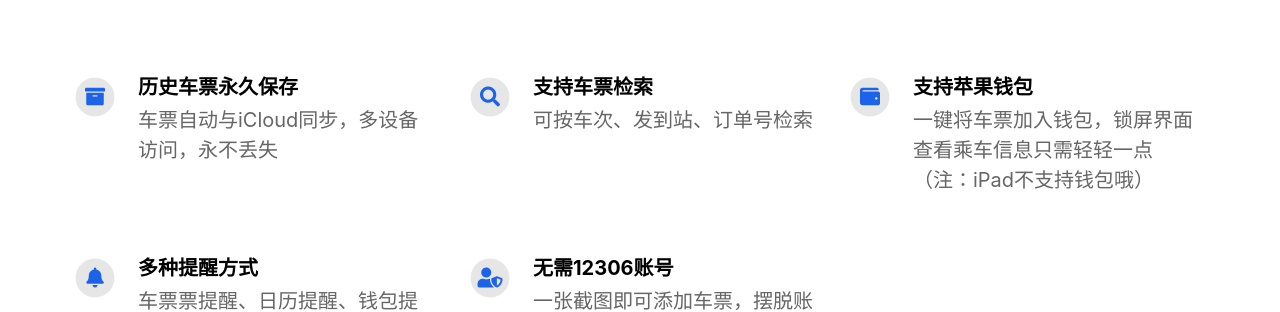
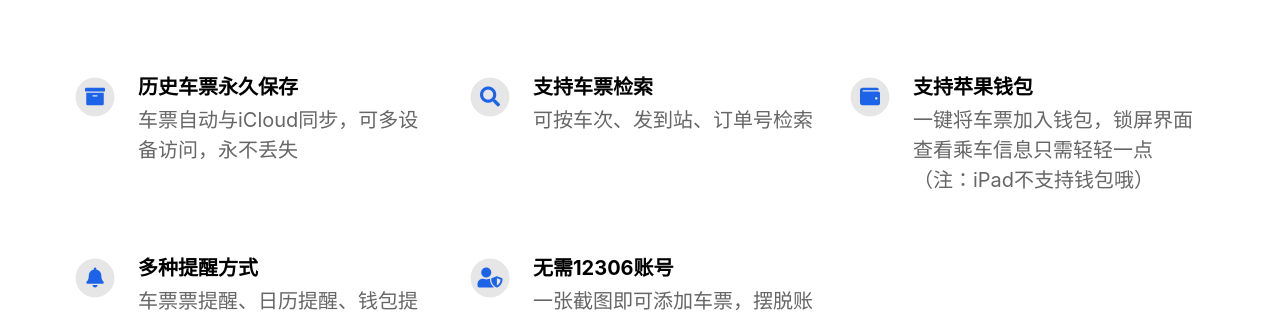
Before and after one commit to app-thedafeige/cpp, a Jekyll site: the page built from index.html, in a window 1280 px wide. Shown: the part 1007-1319 px from the top of the page. Built offline with Jekyll 4.4.1, drawn with Linux system fonts in a browser that asks for light colours; nearby versions of some CDN libraries.

Commit message:
update feature text

```diff
--- a/_config.yml
+++ b/_config.yml
@@ -38,7 +38,7 @@ xiaohongshu_userid                        : 62f447b7000000001f0176cf
 features                                  :
 
   - title                                 : 历史车票永久保存
-    description                           : 车票自动与iCloud同步，多设备访问，永不丢失
+    description                           : 车票自动与iCloud同步，可多设备访问，永不丢失
     fontawesome_icon_name                 : archive
 
   - title                                 : 支持车票检索
```
